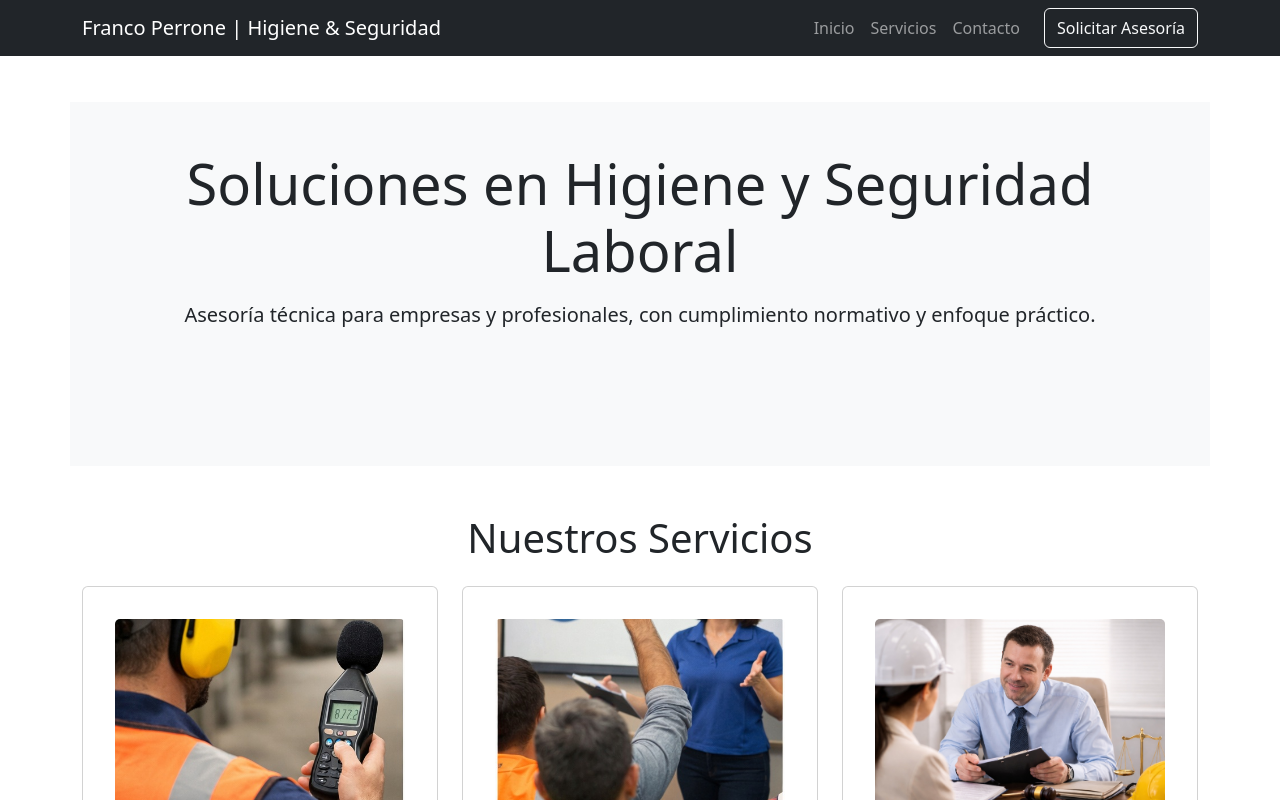
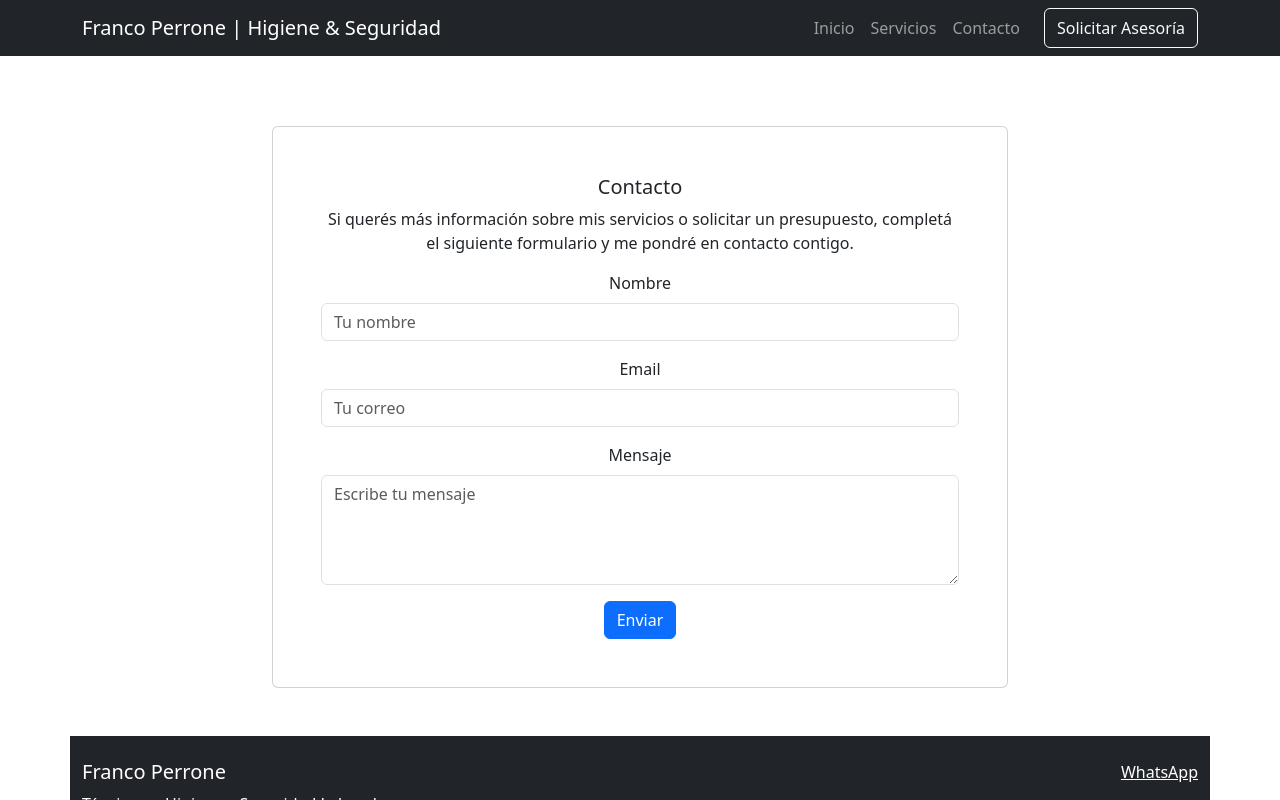
Before and after one commit to fraperrone/ths, a React (Vite) app: page /contacto in a window 1280 px wide. Shown: the top 800 px of the page. Built offline with nearby package versions, Linux system fonts and the light colour scheme.

Commit message:
definicion de paginas

```diff
--- a/src/pages/Contacto.jsx
+++ b/src/pages/ContactoPage.jsx
@@ -1,6 +1,6 @@
 import { Container, Row, Col, Form, Button, Card } from "react-bootstrap";
 
-function Contacto() {
+function ContactoPage() {
   return (
     <Container className="mt-4">
       <Row>
@@ -41,4 +41,4 @@ function Contacto() {
   );
 }
 
-export default Contacto;
+export default ContactoPage;
--- a/src/pages/Home.jsx
+++ b/src/pages/HomePage.jsx
@@ -3,7 +3,7 @@ import Servicios from '../components/Servicios'
 import ContactoRapido from '../components/ContactoRapido'
 import Hero from '../components/Hero'
 
-export default function Home() {
+export default function HomePage() {
   return (
     <>
       {/* Hero Section */}
--- a/src/pages/SobreMi.jsx
+++ b/src/pages/SobreMiPage.jsx
@@ -1,7 +1,7 @@
 import { Container, Row, Col, Card, Image } from "react-bootstrap";
-import miFoto from "../assets/mi_foto.jpg"; // reemplazá con tu archivo real en src/assets
+// import miFoto from "../assets/mi_foto.jpg"; // reemplazá con tu archivo real en src/assets
 
-function SobreMi() {
+function SobreMiPage() {
   return (
     <Container className="mt-4">
       <Row>
@@ -48,4 +48,4 @@ function SobreMi() {
   );
 }
 
-export default SobreMi;
+export default SobreMiPage;
--- a/src/router/AppRouter.jsx
+++ b/src/router/AppRouter.jsx
@@ -1,8 +1,14 @@
 import { Routes, Route } from 'react-router-dom'
-import Home from '../pages/Home'
+import Home from '../pages/HomePage'
 
 import MainLayout from '../layouts/MainLayout'
 // actualizamos con el mainlayout
+
+// importamos las paginas
+import ContactoPage from '../pages/ContactoPage'
+import SobreMiPage from '../pages/SobreMiPage'
+import ServiciosPage from '../pages/ServiciosPage'
+import HomePage from '../pages/HomePage'
 
 
 
@@ -13,6 +19,10 @@ export default function AppRouter() {
       <Routes>
         <Route path='/' element={<MainLayout />}>
           <Route index element={<Home />} />
+          <Route path='contacto' element={<ContactoPage />} />
+          <Route path='sobre-mi' element={<SobreMiPage />} />
+          <Route path='servicios' element={<ServiciosPage />} />
+          <Route path='home' element={<HomePage />} />
 
           {/* creamos routa para no encontrada que vuelva a home */}
           <Route path='*' element={<Home />} />
```
Also changed, not shown: src/pages/ServiciosPage.jsx (renamed from src/pages/ServiciosDetalle.jsx, +5 -5 lines).
